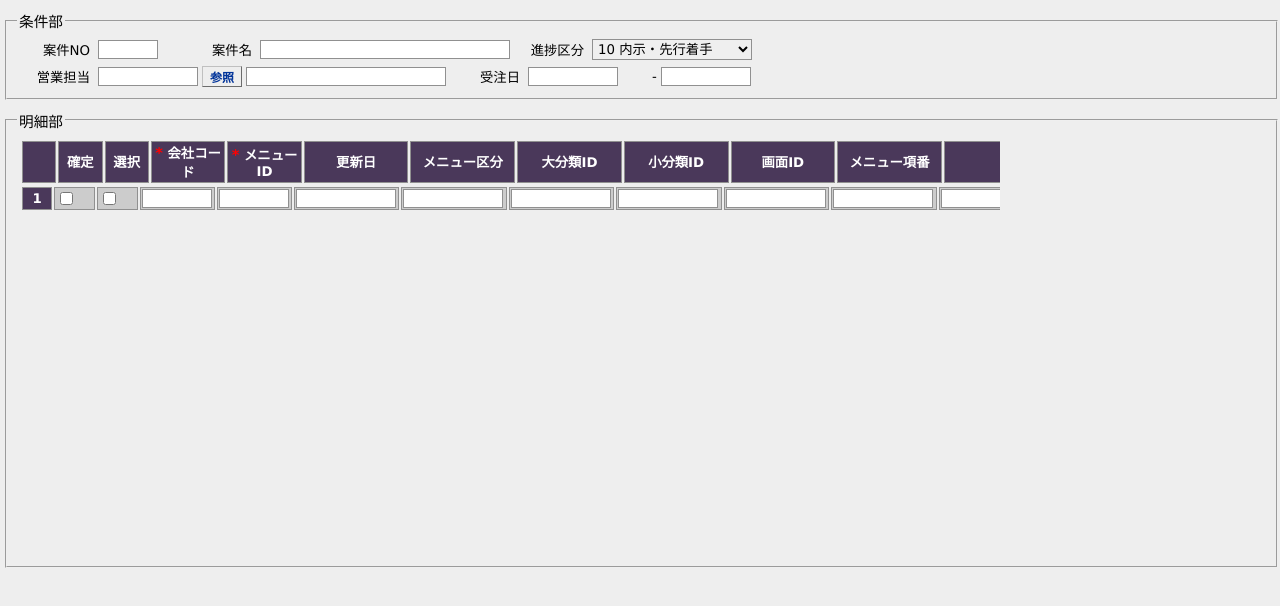
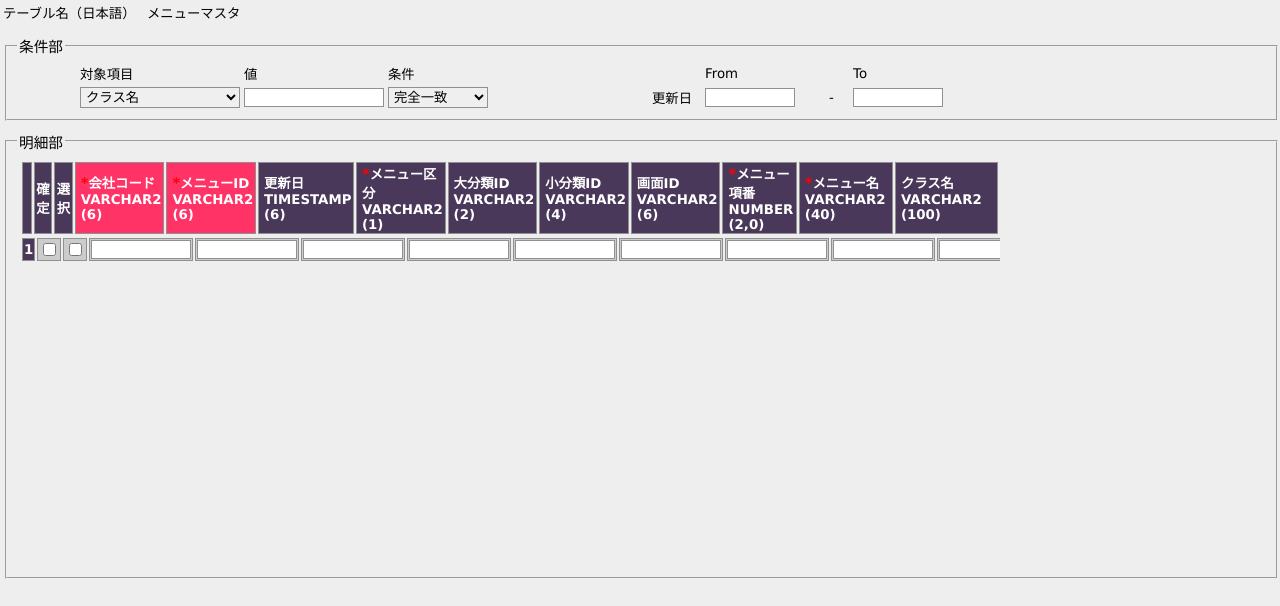
Before and after one commit to xkonishi/PROGN, a plain HTML site: page CC2060/CC2060C02.html in a window 1280 px wide. Drawn offline with Linux system fonts and the light colour scheme; files that its build step writes are made by us from their sources.

Commit message:
Update CC2060C02.html

```diff
--- a/CC2060/CC2060C02.html
+++ b/CC2060/CC2060C02.html
@@ -5,8 +5,8 @@
   <meta http-equiv="content-language" content="ja" />
   <meta http-equiv="content-type" content="text/html; charset=utf-8" />
   <meta http-equiv="content-style-type" content="text/css" />
-  <link rel="stylesheet" href="../progner.css" type="text/css" />
-  <link rel="stylesheet" href="../base.css" type="text/css" />
+  <link rel="stylesheet" href="../../../../../../../../../webui/css/progner.css" type="text/css" />
+  <link rel="stylesheet" href="../../../../../../../../../webui/css/base.css" type="text/css" />
 <wicket:head>
   <script type="text/javascript">
   <!--
@@ -21,50 +21,60 @@
 <body>
 <wicket:extend>
 
+    <table style="margin: 5px 15x 0x 15px ; ">
+        <tr>
+            <td style="width: 140px">テーブル名（日本語）</td>
+            <td>メニューマスタ</td>
+        </tr>
+    </table>
+
 <div id="pnlCondition">
 <fieldset wicket:id="pnlCondition">
   <legend wicket:id="lblCondition">条件部</legend>
-  <table>
+  <table style="margin-left: 60px; ">
     <tr>
-      <td class="label" width="70px">案件NO</td>
-      <td width="80px">
-        <input type="text" id="txtAnkenNo" style="width: 60px; ime-mode: disabled;" maxlength="6" wicket:id="txtAnkenNo" />
-      </td>
-      <td class="label" style="width: 70px">案件名</td>
-      <td style="width: 250px">
-        <input type="text" id="txtAnkenMei" maxlength="30" style="width: 250px;" wicket:id="txtAnkenMei" />
-      </td>
-      <td class="label" style="width: 70px">進捗区分</td>
+        <td style="width: 160px">対象項目</td>
+        <td style="width: 120px">値</td>
+        <td style="width: 100px">条件</td>
+        <td style="width: 200px"> </td>
+        <td style="width: 120px">From</td>
+        <td style="width: 20px"> </td>
+        <td style="width: 120px">To</td>
+    </tr>
+    <tr>
       <td style="width: 160px">
-        <select id="lstShinchokuKbn" style="width: 160px;" wicket:id="lstShinchokuKbn">
-          <option value="10" selected="selected">10 内示・先行着手</option>
-          <option value="20">20 受注確定</option>
-          <option value="30">30 仕掛</option>
-          <option value="40">40 売上</option>
+        <select id="lstItemName" style="width: 160px;" wicket:id="lstItemName">
+          <option value="" selected="selected"> </option>
+          <option value="" selected="selected">会社コード</option>
+          <option value="" selected="selected">メニューID</option>
+          <option value="" selected="selected">メニュー区分</option>
+          <option value="" selected="selected">大分類ID</option>
+          <option value="" selected="selected">小分類ID</option>
+          <option value="" selected="selected">画面ID</option>
+          <option value="" selected="selected">メニュー項番</option>
+          <option value="" selected="selected">メニュー名</option>
+          <option value="" selected="selected">クラス名</option>
         </select>
       </td>
-    </tr>
-  </table>
-  <table>
-    <tr>
-      <td style="width: 70px" class="label">営業担当</td>
+      <td style="width: 140px">
+        <input type="text" id="txtValue" style="width: 140px; " size="10" wicket:id="txtValue" />
+      </td>
       <td style="width: 100px">
-        <input type="text" id="txtEigyoTantoCd" style="width: 100px; ime-mode: disabled;" maxlength="10" size="10" wicket:id="txtEigyoTantoCd" />
+        <select id="lstCondition" style="width: 100px;" wicket:id="lstCondition">
+            <option value="" selected="selected"> </option>
+            <option value="" selected="selected">前方一致</option>
+            <option value="" selected="selected">後方一致</option>
+            <option value="" selected="selected">部分一致</option>
+            <option value="" selected="selected">完全一致</option>
+        </select>
       </td>
-      <td style="width: 40px">
-        <span wicket:id="dlgEigyoTanto" />
-        <input type="button" name="btnEigyoTanto" class="button-ref" value="参照" wicket:id="btnEigyoTanto" />
-      </td>
-      <td style="width: 200px">
-        <input type="text" id="txtEigyoTantoMei" class="text-readonly" readonly="true" style="width: 200px;" wicket:id="txtEigyoTantoMei" />
-      </td>
-      <td style="width: 70px" class="label">受注日</td>
+      <td style="width: 200px; text-align: right; padding-right: 10px; ">更新日</td>
       <td style="width: 120px">
-        <input type="text" id="txtJuchubiFrom" style="width: 90px; ime-mode: disabled;" maxlength="10" wicket:id="txtJuchubiFrom" />
+        <input type="text" id="txtUpdFrom" style="width: 90px; ime-mode: disabled;" maxlength="10" wicket:id="txtUpdFrom" />
       </td>
       <td>-</td>
       <td style="width: 120px">
-        <input type="text" id="txtJuchubiTo" style="width: 90px; ime-mode: disabled;" maxlength="10" wicket:id="txtJuchubiTo" />
+        <input type="text" id="txtUpdTo" style="width: 90px; ime-mode: disabled;" maxlength="10" wicket:id="txtUpdTo" />
       </td>
     </tr>
   </table>
@@ -78,34 +88,34 @@
     <tr>
       <td>
         <div id="thead" style="width: 980px; overflow: hidden;">
-          <table width="1540px">
+          <table style="table-layout: fixed">
             <thead>
               <tr>
                 <th class="detail-th" width="30px">&nbsp;</th>
                 <th class="detail-th" width="40px">確定</th>
                 <th class="detail-th" width="40px">選択</th>
-                <th class="detail-th" width="70px"><span class="label-required">*</span> 会社コード</th>
-                <th class="detail-th" width="70px"><span class="label-required">*</span> メニューID</th>
-                <th class="detail-th" width="100px">更新日</th>
-                <th class="detail-th" width="100px">メニュー区分</th>
-                <th class="detail-th" width="100px">大分類ID</th>
-                <th class="detail-th" width="100px">小分類ID</th>
-                <th class="detail-th" width="100px">画面ID</th>
-                <th class="detail-th" width="100px">メニュー項番</th>
-                <th class="detail-th" width="200px">メニュー名</th>
-                <th class="detail-th" width="400px">クラス名</th>
+                <th class="detail-th" width="100px" style="text-align: left; padding-left: 5px; background-color: #ff3366"><span class="label-required">*</span>会社コード<br>VARCHAR2<br>(6)</th>
+                <th class="detail-th" width="100px" style="text-align: left; padding-left: 5px; background-color: #ff3366"><span class="label-required">*</span>メニューID<br>VARCHAR2<br>(6)</th>
+                <th class="detail-th" width="100px" style="text-align: left; padding-left: 5px;">更新日<br>TIMESTAMP<br>(6)</th>
+                <th class="detail-th" width="100px" style="text-align: left; padding-left: 5px;"><span class="label-required">*</span>メニュー区分<br>VARCHAR2<br>(1)</th>
+                <th class="detail-th" width="100px" style="text-align: left; padding-left: 5px;">大分類ID<br>VARCHAR2<br>(2)</th>
+                <th class="detail-th" width="100px" style="text-align: left; padding-left: 5px;">小分類ID<br>VARCHAR2<br>(4)</th>
+                <th class="detail-th" width="100px" style="text-align: left; padding-left: 5px;">画面ID<br>VARCHAR2<br>(6)</th>
+                <th class="detail-th" width="100px" style="text-align: left; padding-left: 5px;"><span class="label-required">*</span>メニュー項番<br>NUMBER<br>(2,0)</th>
+                <th class="detail-th" width="200px" style="text-align: left; padding-left: 5px;"><span class="label-required">*</span>メニュー名<br>VARCHAR2<br>(40)</th>
+                <th class="detail-th" width="400px" style="text-align: left; padding-left: 5px;">クラス名<br>VARCHAR2<br>(100)</th>
               </tr>
             </thead>
           </table>
         </div>
-        <div id="tbody" style="width: 980px; height: 370px; overflow: auto; position: relative;" onscroll="scroll();">
-          <table width="1540px">
+        <div id="tbody" style="width: 980px; height: 330px; overflow: auto; position: relative;" onscroll="scroll();">
+          <table style="table-layout: fixed">
             <colgroup>
               <col class="detail-th" width="30px" style="text-align: center;" />
               <col class="detail-td" width="40px" style="text-align: center;" />
               <col class="detail-td" width="40px" style="text-align: center;" />
-              <col class="detail-td" width="70px" />
-              <col class="detail-td" width="70px" />
+              <col class="detail-td" width="100px" />
+              <col class="detail-td" width="100px" />
               <col class="detail-td" width="100px" />
               <col class="detail-td" width="100px" />
               <col class="detail-td" width="100px" />
@@ -127,69 +137,35 @@
                 </td>
 
                   <td class="detail-td">
-                      <input type="text" id="txtCompanyCode" style="width: 70px; ime-mode: disabled;" maxlength="6" wicket:id="txtCompanyCode" />
+                      <input type="text" id="txtCompanyCode" style="width: 100px; ime-mode: disabled;" maxlength="6" wicket:id="txtCompanyCode" />
                   </td>
                   <td class="detail-td">
-                      <input type="text" id="txtMenuId" style="width: 70px; ime-mode: disabled;" maxlength="6" wicket:id="txtMenuId" />
+                      <input type="text" id="txtMenuId" style="width: 100px; ime-mode: disabled;" maxlength="6" wicket:id="txtMenuId" />
                   </td>
                   <td class="detail-td">
-                      <input type="text" id="txtUpdDate" style="width: 100px; ime-mode: disabled;" maxlength="6" wicket:id="txtUpdDate" />
+                      <input type="text" id="txtUpdDate" style="width: 100px; ime-mode: disabled;" wicket:id="txtUpdDate" />
                   </td>
                   <td class="detail-td">
-                      <input type="text" id="txtMenuKbn" style="width: 100px; ime-mode: disabled;" maxlength="6" wicket:id="txtMenuKbn" />
+                      <input type="text" id="txtMenuKbn" style="width: 100px; ime-mode: disabled;" maxlength="1" wicket:id="txtMenuKbn" />
                   </td>
                   <td class="detail-td">
-                      <input type="text" id="txtMajorId" style="width: 100px; ime-mode: disabled;" maxlength="6" wicket:id="txtMajorId" />
+                      <input type="text" id="txtMajorId" style="width: 100px; ime-mode: disabled;" maxlength="2" wicket:id="txtMajorId" />
                   </td>
                   <td class="detail-td">
-                      <input type="text" id="txtMinorId" style="width: 100px; ime-mode: disabled;" maxlength="6" wicket:id="txtMinorId" />
+                      <input type="text" id="txtMinorId" style="width: 100px; ime-mode: disabled;" maxlength="4" wicket:id="txtMinorId" />
                   </td>
                   <td class="detail-td">
                       <input type="text" id="txtScreenId" style="width: 100px; ime-mode: disabled;" maxlength="6" wicket:id="txtScreenId" />
                   </td>
                   <td class="detail-td">
-                      <input type="text" id="txtMenuNo" style="width: 100px; ime-mode: disabled;" maxlength="6" wicket:id="txtMenuNo" />
+                      <input type="text" id="txtMenuNo" style="width: 100px; ime-mode: disabled;" maxlength="2" wicket:id="txtMenuNo" />
                   </td>
                   <td class="detail-td">
-                      <input type="text" id="txtMenuNm" style="width: 200px; ime-mode: disabled;" maxlength="6" wicket:id="txtMenuNm" />
+                      <input type="text" id="txtMenuNm" style="width: 200px; " maxlength="40" wicket:id="txtMenuNm" />
                   </td>
                   <td class="detail-td">
-                      <input type="text" id="txtClassNm" style="width: 400px; ime-mode: disabled;" maxlength="6" wicket:id="txtClassNm" />
+                      <input type="text" id="txtClassNm" style="width: 400px; ime-mode: disabled;" maxlength="100" wicket:id="txtClassNm" />
                   </td>
-
-
-<!--
-                <td class="detail-td">
-                  <input type="text" id="txtAnkenNo" style="width: 70px; ime-mode: disabled;" maxlength="6" wicket:id="txtAnkenNo" />
-                </td>
-                <td class="detail-td">
-                  <select id="lstAnkenKbn" style="width: 180px;" wicket:id="lstAnkenKbn">
-                  </select>
-                </td>
-                <td class="detail-td">
-                  <select id="lstEigyoKbn" style="width: 180px;" wicket:id="lstEigyoKbn">
-                  </select>
-                </td>
-                <td class="detail-td">
-                  <select id="lstShinchokuKbn" style="width: 180px;" wicket:id="lstShinchokuKbn">
-                  </select>
-                </td>
-                <td class="detail-td">
-                  <input type="text" id="txtAnkenMei" style="width: 200px;" wicket:id="txtAnkenMei" />
-                </td>
-                <td class="detail-td">
-                  <input type="text" id="txtEigyoTantoCd" style="width: 100px; ime-mode: disabled;" maxlength="10" wicket:id="txtEigyoTantoCd" />
-                  <span wicket:id="dlgEigyoTanto" />
-                  <input type="button" id="btnEigyoTanto" style="width: 40px;" class="button-ref" value="参照" wicket:id="btnEigyoTanto" />
-                  <input type="text" id="txtEigyoTantoMei" class="text-readonly" style="width: 170px;" readonly="true" wicket:id="txtEigyoTantoMei" />
-                </td>
-                <td class="detail-td">
-                  <input type="text" id="txtJuchubi" style="width: 90px; ime-mode: disabled;" maxlength="10" wicket:id="txtJuchubi" />
-                </td>
-                <td class="detail-td">
-                  <input type="text" id="txtJuchuKingaku" class="text-right" style="width: 100px; ime-mode: disabled;" maxlength="10" wicket:id="txtJuchuKingaku" />
-                </td>
--->
               </tr>
             </tbody>
           </table>
@@ -202,8 +178,6 @@
 </fieldset>
 </div>
 
-<span wicket:id="dlgPrint11" />
-
 </wicket:extend>
 </body>
 </html>
```
